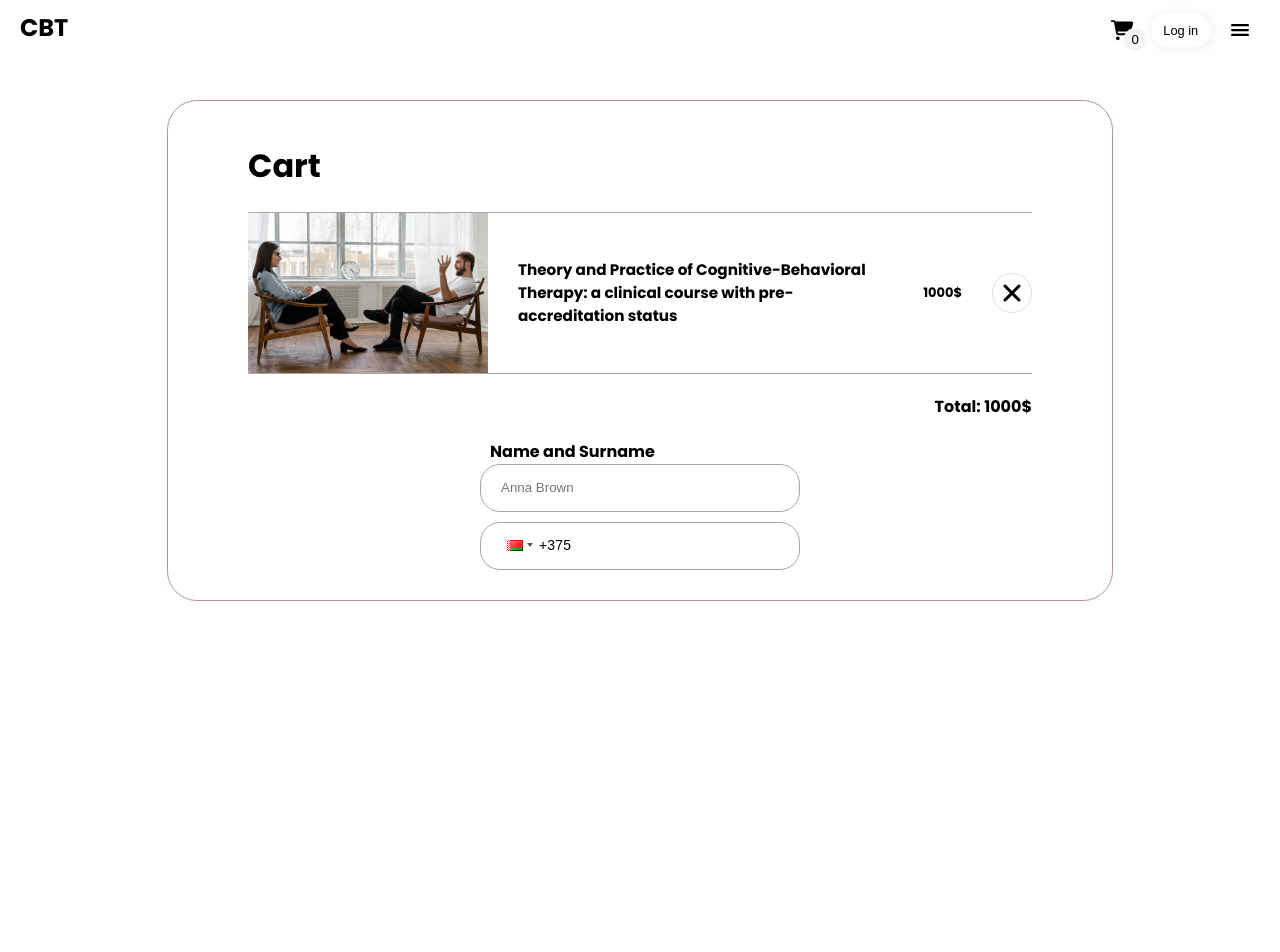
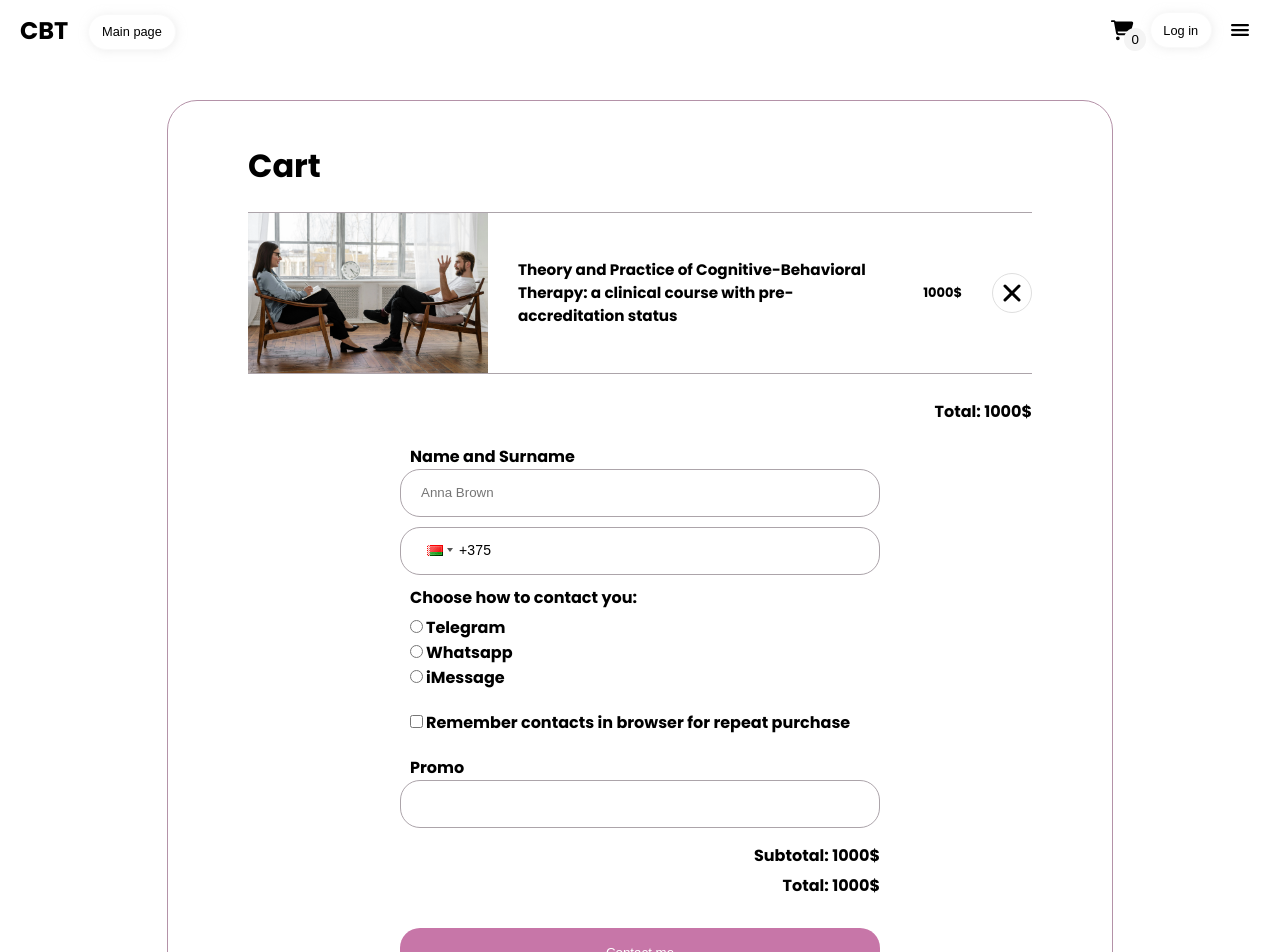
Before and after one commit to sadnaastasia/pet, a React (Vite) app: page /cart in a window 1280 px wide. Shown: the top 952 px of the page. Before the commit the page ends 800 px from the top, so only its background shows below. Built offline with nearby package versions, Linux system fonts and the light colour scheme.

Commit message:
design of the cart + navigation to main

```diff
--- a/src/components /Navigation.tsx
+++ b/src/components /Navigation.tsx
@@ -49,7 +49,12 @@ function Navigation({ isScrolled = '' }: { isScrolled?: string }) {
       <div
         className={`${isMenuOpen || isLogInOpen ? 'overlay' : 'overlay-none'}`}
       ></div>
-      <div className="nav_logo">CBT</div>
+      <div className="nav_main">
+        <div className="nav_logo">CBT</div>
+        <Link className="no-underline" to="/">
+          <button className="nav_main-button">Main page</button>
+        </Link>
+      </div>
       <div className="nav_buttons">
         <Link className="no-underline" to="/cart">
           <button className="button-cart">
--- a/src/pages/Cart.tsx
+++ b/src/pages/Cart.tsx
@@ -26,6 +26,7 @@ function Cart() {
             <span>Total: 1000$</span>
           </div>
           <div className="cart_inputs">
+            <div>
               <div className="name-input_container">
                 <div className="name-label_container">
                   <label>Name and Surname</label>
@@ -42,19 +43,41 @@ function Cart() {
                   name: 'phone',
                 }}
               />
-            {/* <IntlTelInput
-              initOptions={{
-                initialCountry: 'auto',
-                geoIpLookup: (success, failure) => {
-                  fetch('https://ipapi.co/json')
-                    .then((res) => res.json())
-                    .then((data) => success(data.country_code))
-                    .catch(() => failure());
-                },
-                separateDialCode: true,
-                strictMode: false,
-              }}
-            /> */}
+              <fieldset className="contact">
+                <legend>Choose how to contact you:</legend>
+                <div>
+                  <input type="radio" id="telegram" name="contact" />
+                  <label htmlFor="telegram">Telegram</label>
+                </div>
+                <div>
+                  <input type="radio" id="whatsapp" name="contact" />
+                  <label htmlFor="whatsapp">Whatsapp</label>
+                </div>
+                <div>
+                  <input type="radio" id="imessage" name="contact" />
+                  <label htmlFor="imessage">iMessage</label>
+                </div>
+              </fieldset>
+              <div className="remember">
+                <input type="checkbox" id="remember" name="remember" />
+                <label htmlFor="remember">
+                  Remember contacts in browser for repeat purchase
+                </label>
+              </div>
+              <div className="name-input_container">
+                <div className="name-label_container">
+                  <label>Promo</label>
+                </div>
+                <input className="name-input" />
+              </div>
+              <div className="cart_sum">
+                <span>Subtotal: 1000$</span>
+              </div>
+              <div className="cart_sum">
+                <span>Total: 1000$</span>
+              </div>
+              <button className="cart-button">Contact me</button>
+            </div>
           </div>
         </div>
       </div>
--- a/src/styles/App.css
+++ b/src/styles/App.css
@@ -74,6 +74,24 @@
   font-size: x-large;
   background-color: white;
   background: rgba(255, 255, 255, 0.5);
+}
+.nav .nav_main {
+  display: flex;
+  align-items: center;
+  justify-content: space-between;
+}
+.nav .nav_main .nav_main-button {
+  margin-left: 20px;
+  font-size: 0.8rem;
+  background-color: white;
+  border: 1px solid rgb(249, 249, 249);
+  border-radius: 20rem;
+  padding: 0.6rem 0.8rem;
+  box-shadow: 1px 1px 10px rgba(221, 221, 221, 0.5);
+}
+.nav .nav_main .nav_main-button:hover {
+  cursor: pointer;
+  background-color: rgb(223, 223, 223);
 }
 .nav .nav_buttons {
   display: flex;
@@ -280,8 +298,11 @@
 .nav_grey {
   background: rgba(68, 68, 68, 0.5);
 }
-.nav_grey .nav_logo {
+.nav_grey .nav_main .nav_logo {
   color: white;
+}
+.nav_grey .nav_main .nav_main-button {
+  box-shadow: none;
 }
 .nav_grey .nav_buttons .button-cart svg {
   stroke: white;
@@ -904,6 +925,7 @@
   align-items: center;
   border-top: #aca4aa 1px solid;
   border-bottom: #aca4aa 1px solid;
+  margin-bottom: 20px;
 }
 .cart_container .cart_outer .cart_item .item_title {
   margin-left: 30px;
@@ -934,8 +956,7 @@
   background-color: rgb(223, 223, 223);
 }
 .cart_container .cart_outer .cart_sum {
-  margin-top: 20px;
-  margin-bottom: 20px;
+  margin-top: 5px;
   display: flex;
   justify-content: end;
 }
@@ -945,6 +966,7 @@
   align-items: center;
 }
 .cart_container .cart_outer .cart_inputs .name-input_container {
+  margin-top: 20px;
   display: flex;
   flex-direction: column;
   align-items: start;
@@ -952,7 +974,7 @@
 }
 .cart_container .cart_outer .cart_inputs .name-input_container .name-input {
   box-sizing: border-box;
-  width: 20rem;
+  width: 30rem;
   height: 3rem;
   border-radius: 20px;
   border: #aca4aa 1px solid;
@@ -965,7 +987,7 @@
 .cart_container .cart_outer .cart_inputs .phone-input_container {
   box-sizing: border-box;
   position: relative;
-  width: 20rem;
+  width: 30rem;
   height: 3rem;
   border-radius: 20px;
   border: #aca4aa 1px solid;
@@ -988,6 +1010,49 @@
 }
 .cart_container .cart_outer .cart_inputs .phone-input_container .phone-input_button:hover {
   background-color: transparent;
+}
+.cart_container .cart_outer .cart_inputs .contact {
+  margin: 0;
+  margin-top: 10px;
+  padding-left: 10px;
+  border: none;
+  box-sizing: border-box;
+  width: 30rem;
+}
+.cart_container .cart_outer .cart_inputs .contact legend {
+  padding-left: 0;
+}
+.cart_container .cart_outer .cart_inputs .contact label {
+  cursor: pointer;
+}
+.cart_container .cart_outer .cart_inputs .contact input {
+  accent-color: black;
+  margin-left: 0;
+}
+.cart_container .cart_outer .cart_inputs .remember {
+  margin-top: 10px;
+  margin-bottom: 10px;
+  padding-left: 10px;
+}
+.cart_container .cart_outer .cart_inputs .remember input {
+  margin-left: 0;
+  accent-color: black;
+}
+.cart_container .cart_outer .cart_inputs .cart-button {
+  background-color: #c776a8;
+  color: white;
+  width: 30rem;
+  height: 3rem;
+  border: none;
+  border-radius: 20px;
+  margin-top: 30px;
+}
+.cart_container .cart_outer .cart_inputs .cart-button:hover {
+  cursor: pointer;
+  background-color: rgb(187, 100, 150);
+}
+.cart_container .cart_outer .cart_inputs .cart-button:disabled {
+  background-color: #aca4aa;
 }
 
 @media (max-width: 1280px) and (max-height: 800px) {
--- a/src/styles/App.scss
+++ b/src/styles/App.scss
@@ -80,6 +80,24 @@ $greyhover: rgb(223, 223, 223);
   font-size: x-large;
   background-color: white;
   background: rgba(255, 255, 255, 0.5);
+  .nav_main {
+    display: flex;
+    align-items: center;
+    justify-content: space-between;
+    .nav_main-button {
+      margin-left: 20px;
+      font-size: 0.8rem;
+      background-color: white;
+      border: 1px solid rgb(249, 249, 249);
+      border-radius: 20rem;
+      padding: 0.6rem 0.8rem;
+      box-shadow: 1px 1px 10px rgba(221, 221, 221, 0.5);
+    }
+    .nav_main-button:hover {
+      cursor: pointer;
+      background-color: $greyhover;
+    }
+  }
   .nav_buttons {
     display: flex;
     align-items: center;
@@ -284,8 +302,13 @@ $greyhover: rgb(223, 223, 223);
 }
 .nav_grey {
   background: rgba(68, 68, 68, 0.5);
-  .nav_logo {
-    color: white;
+  .nav_main {
+    .nav_logo {
+      color: white;
+    }
+    .nav_main-button {
+      box-shadow: none;
+    }
   }
   .nav_buttons {
     .button-cart {
@@ -1007,6 +1030,7 @@ $greyhover: rgb(223, 223, 223);
       align-items: center;
       border-top: #aca4aa 1px solid;
       border-bottom: #aca4aa 1px solid;
+      margin-bottom: 20px;
       .item_title {
         margin-left: 30px;
         margin-right: 30px;
@@ -1037,8 +1061,8 @@ $greyhover: rgb(223, 223, 223);
       }
     }
     .cart_sum {
-      margin-top: 20px;
-      margin-bottom: 20px;
+      margin-top: 5px;
+
       display: flex;
       justify-content: end;
     }
@@ -1047,13 +1071,14 @@ $greyhover: rgb(223, 223, 223);
       flex-direction: column;
       align-items: center;
       .name-input_container {
+        margin-top: 20px;
         display: flex;
         flex-direction: column;
         align-items: start;
         justify-content: center;
         .name-input {
           box-sizing: border-box;
-          width: 20rem;
+          width: 30rem;
           height: 3rem;
           border-radius: 20px;
           border: #aca4aa 1px solid;
@@ -1067,7 +1092,7 @@ $greyhover: rgb(223, 223, 223);
       .phone-input_container {
         box-sizing: border-box;
         position: relative;
-        width: 20rem;
+        width: 30rem;
         height: 3rem;
         border-radius: 20px;
         border: #aca4aa 1px solid;
@@ -1090,6 +1115,49 @@ $greyhover: rgb(223, 223, 223);
         .phone-input_button:hover {
           background-color: transparent;
         }
+      }
+      .contact {
+        margin: 0;
+        margin-top: 10px;
+        padding-left: 10px;
+        border: none;
+        box-sizing: border-box;
+        width: 30rem;
+        legend {
+          padding-left: 0;
+        }
+        label {
+          cursor: pointer;
+        }
+        input {
+          accent-color: black;
+          margin-left: 0;
+        }
+      }
+      .remember {
+        margin-top: 10px;
+        margin-bottom: 10px;
+        padding-left: 10px;
+        input {
+          margin-left: 0;
+          accent-color: black;
+        }
+      }
+      .cart-button {
+        background-color: $pink;
+        color: white;
+        width: 30rem;
+        height: 3rem;
+        border: none;
+        border-radius: 20px;
+        margin-top: 30px;
+      }
+      .cart-button:hover {
+        cursor: pointer;
+        background-color: rgb(187, 100, 150);
+      }
+      .cart-button:disabled {
+        background-color: #aca4aa;
       }
     }
   }
```
Also changed, not shown: 1 other file (tests, documents, lock files or other folders). Lines whose indentation alone changed are shown as unchanged.
